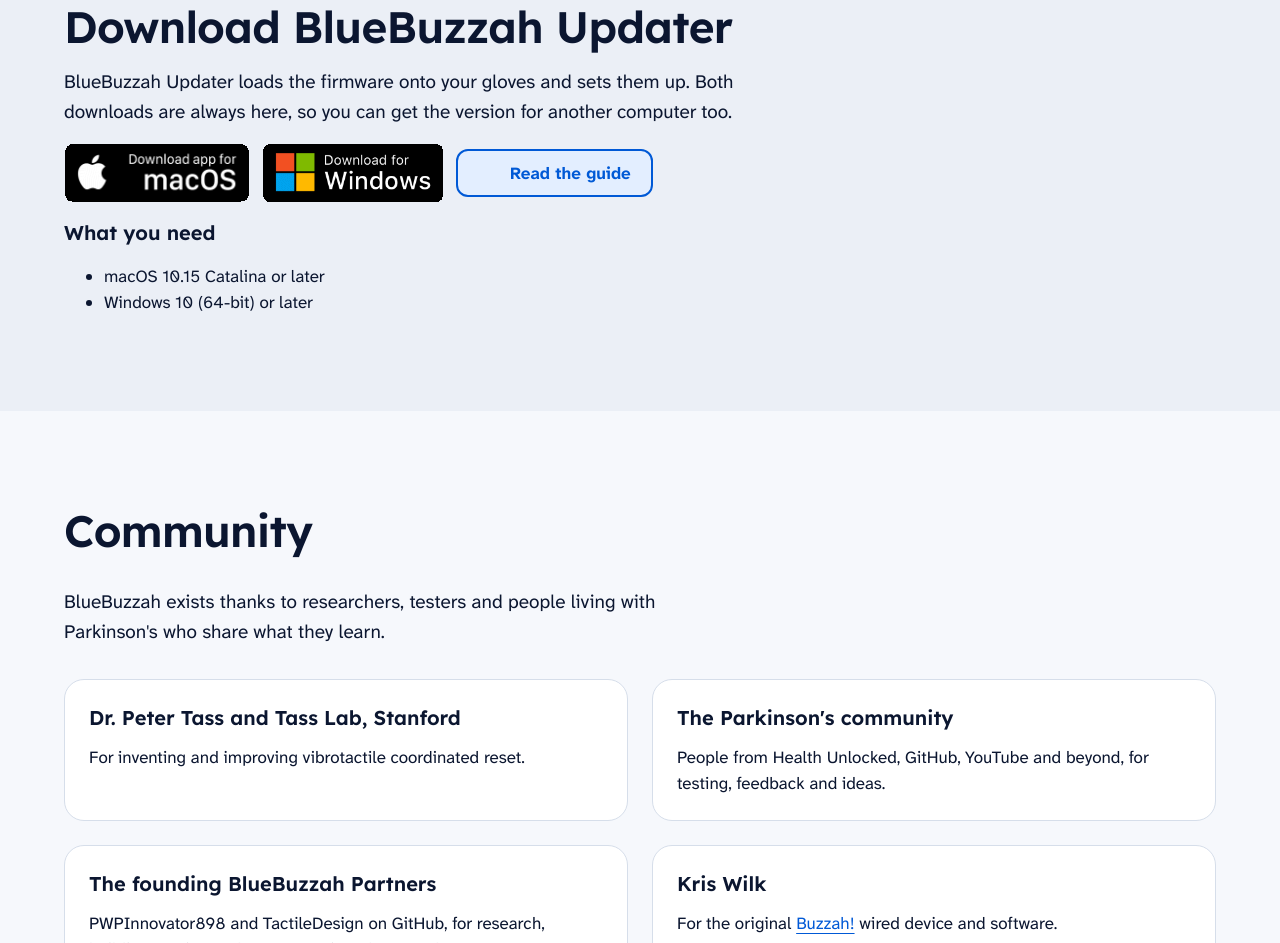
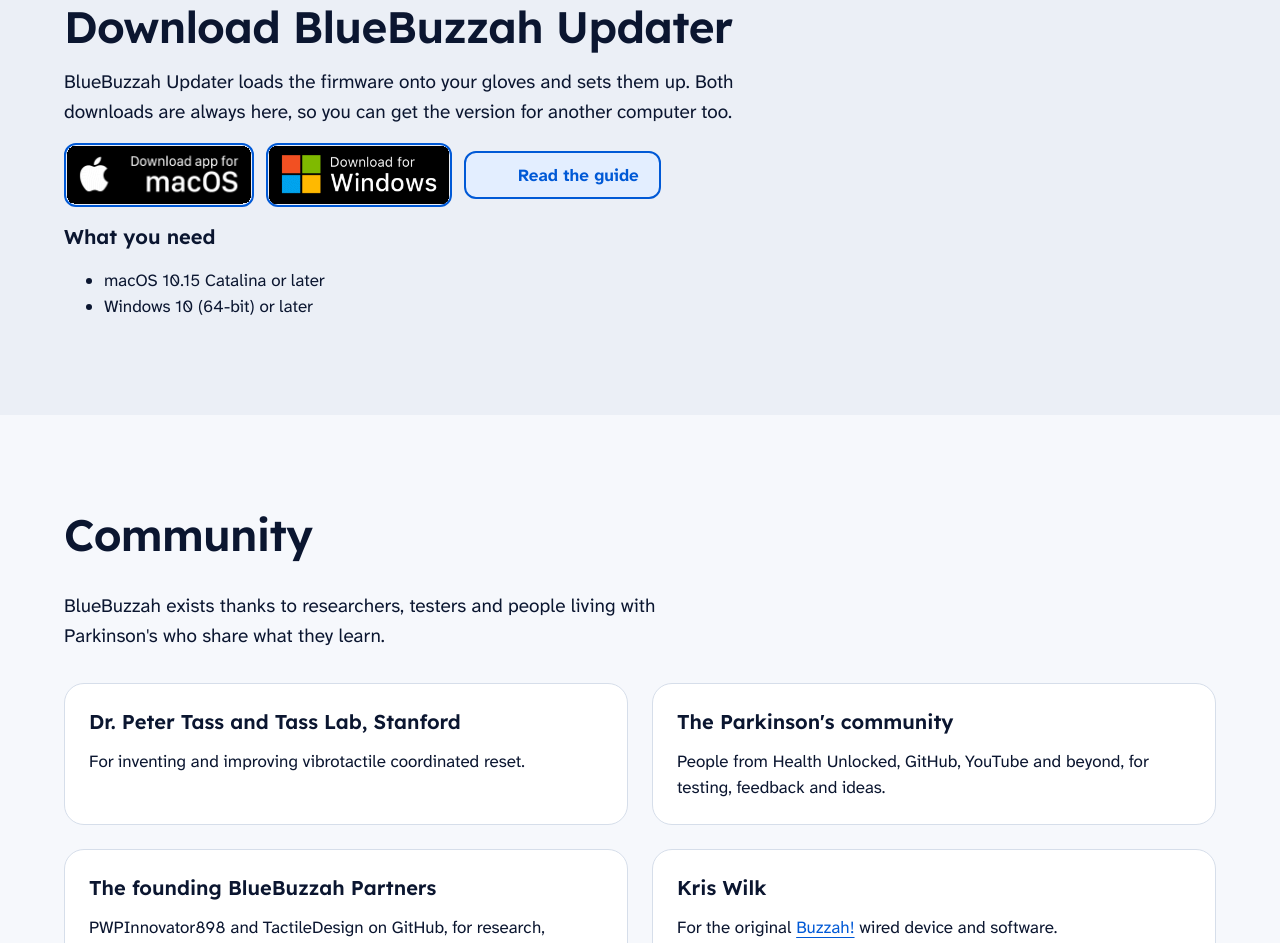
Before and after one commit to BlueBuzzah/BlueBuzzah.com, a plain HTML site: page index.html in a window 1280 px wide. Shown: the part 2882-3825 px from the top of the page. Drawn offline with Linux system fonts and the light colour scheme.

Commit message:
feat: outline download badges like the guide button, with matching hover

```diff
--- a/css/site.css
+++ b/css/site.css
@@ -129,7 +129,14 @@ a.bb-btn { box-sizing: border-box; }
 .bb-card__head { flex-wrap: wrap; margin-bottom: 0; }
 .card-action { margin-top: auto; align-self: flex-start; }
 .title-link .bb-icon { display: inline-block; vertical-align: middle; }
-.download-badge { display: inline-block; border-radius: var(--radius-md); line-height: 0; }
+/* outlined like the secondary Button beside them, with the same hover/pressed border states (bundle.css .bb-btn--secondary) */
+.download-badge {
+  display: inline-block; border-radius: var(--radius-md); line-height: 0; overflow: hidden;
+  border: var(--border-control) solid var(--brand);
+  transition: border-color var(--duration-fast) var(--ease-standard);
+}
+.download-badge:hover { border-color: var(--brand-hover); }
+.download-badge:active { border-color: var(--brand-pressed); }
 
 /* Long-form pages (privacy) ------------------------------------------- */
 .stack-lg > * + * { margin-top: var(--space-10); }
```
